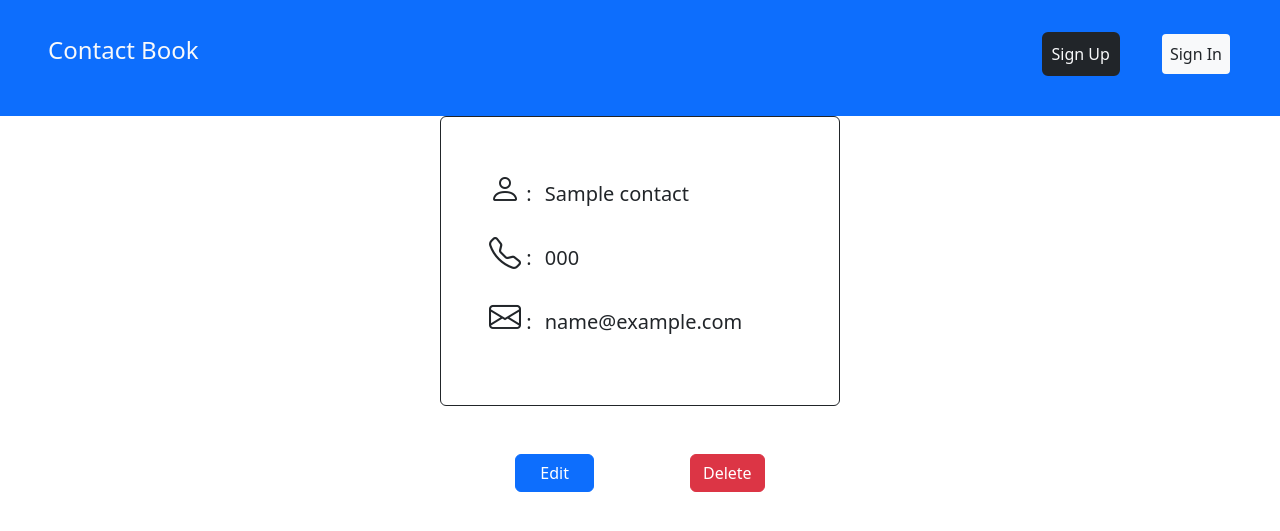
After one commit to anton-mirazchiyski/ContactBook, a Django app: page /contacts/1/details/ in a window 1280 px wide. The commit adds this page. Shown: the top 531 px of the page. Run offline with Django 5.2, Linux system fonts and the light colour scheme; tables that the repository leaves empty hold one stand-in row (values such as "Sample post").

Commit message:
Template for contacts details

```diff
--- /dev/null
+++ b/templates/contacts/contact-details.html
@@ -0,0 +1,31 @@
+{% extends 'base.html' %}
+{% load contacts_extras %}
+
+{% block title %} Contact details {% endblock %}
+
+{% block page_content %}
+    <div class="form-container d-flex flex-column justify-content-center align-items-center">
+        <div class="fs-5 border border-dark rounded p-5 text-wrap" style="width: 20em">
+            <p>
+                <span class="pe-2"><i class="bi bi-person fs-2"></i> :</span>
+                {{ object.name }}
+            </p>
+            <p>
+                <span class="pe-2"><i class="bi bi-telephone fs-2"></i> :</span>
+                {{ object.phone_number|number_spacing:4 }}
+            </p>
+            <p>
+                <span class="pe-2"><i class="bi bi-envelope fs-2"></i> :</span>
+                {% if object.email %}
+                    {{ object.email }}
+                {% else %}
+                    No email
+                {% endif %}
+            </p>
+        </div>
+        <div class="contact-buttons d-flex justify-content-between mt-5 fs-5">
+            <a class="me-5 btn btn-primary px-4" href="#">Edit</a>
+            <a class="ms-5 btn btn-danger" href="#">Delete</a>
+        </div>
+    </div>
+{% endblock %}
--- a/templates/partials/contact-info.html
+++ b/templates/partials/contact-info.html
@@ -7,6 +7,6 @@
         <li class="list-group-item">{{ contact.email }}</li>
     {% endif %}
     <li class="list-group-item text-center">
-        <a href="#"><i class="bi bi-person-lines-fill"></i></a>
+        <a href="{% url 'contact_details' contact.pk %}"><i class="bi bi-person-lines-fill"></i></a>
     </li>
 </ul>
```
Also changed, not shown: 1 other file.
